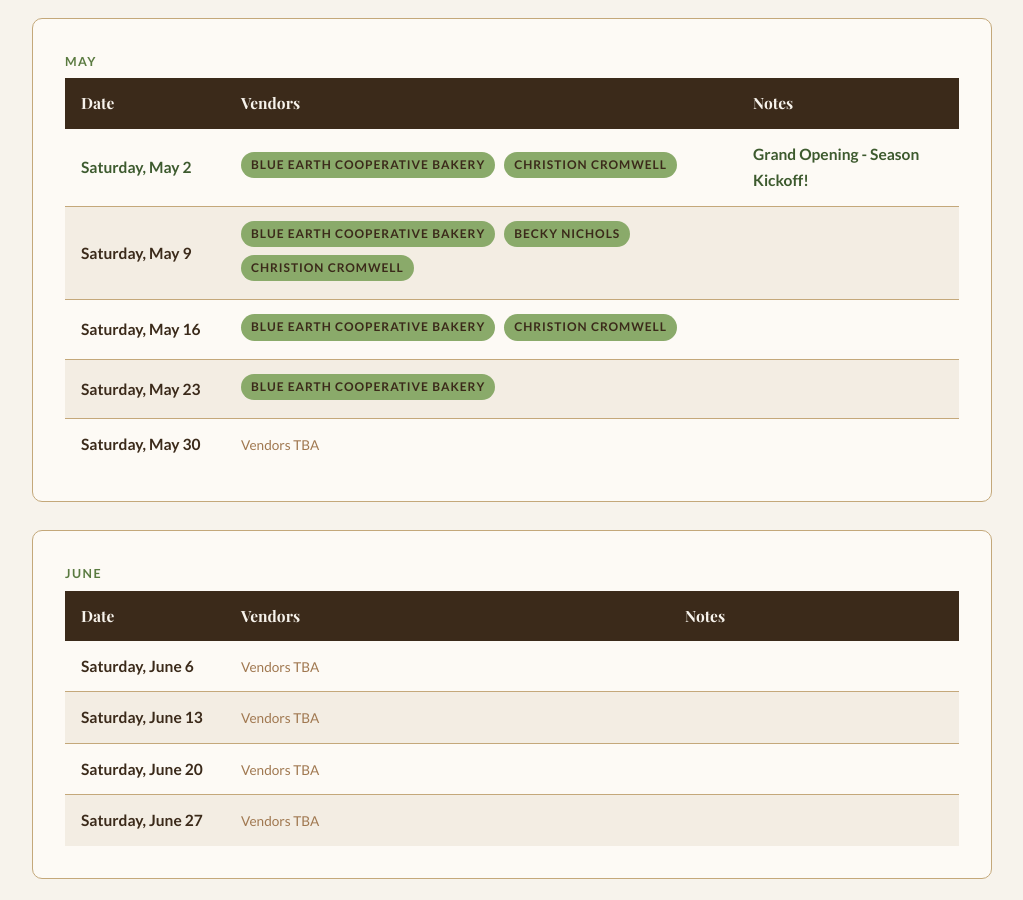
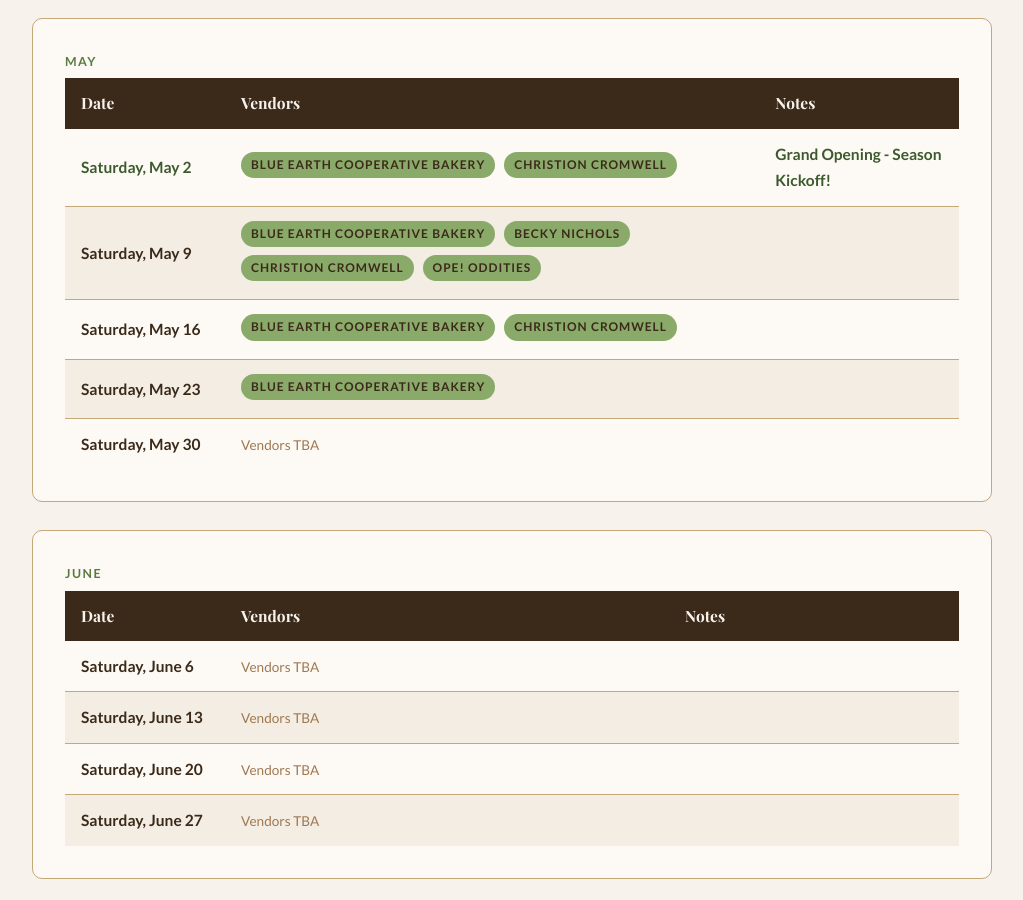
Before and after one commit to blueearthcommunitymarket/blueearthcommunitymarket.github.io, a Jekyll site: the page built from calendar/index.html, in a window 1280 px wide and 900 px high, scrolled down 452 px. Shown: the whole window, without its empty margins (128-1151 px from the left). Built offline with Jekyll 4.4.1, drawn with Linux system fonts in a browser that asks for light colours; some web fonts are replaced.

Commit message:
Add Brooke Langford (Ope! Oddities) to May 9 calendar

```diff
--- a/calendar/index.html
+++ b/calendar/index.html
@@ -41,6 +41,7 @@
                         <span class="tag">Blue Earth Cooperative Bakery</span>
                         <span class="tag">Becky Nichols</span>
                         <span class="tag">Christion Cromwell</span>
+                        <span class="tag">Ope! Oddities</span>
                     </td>
                     <td></td>
                 </tr>
```
